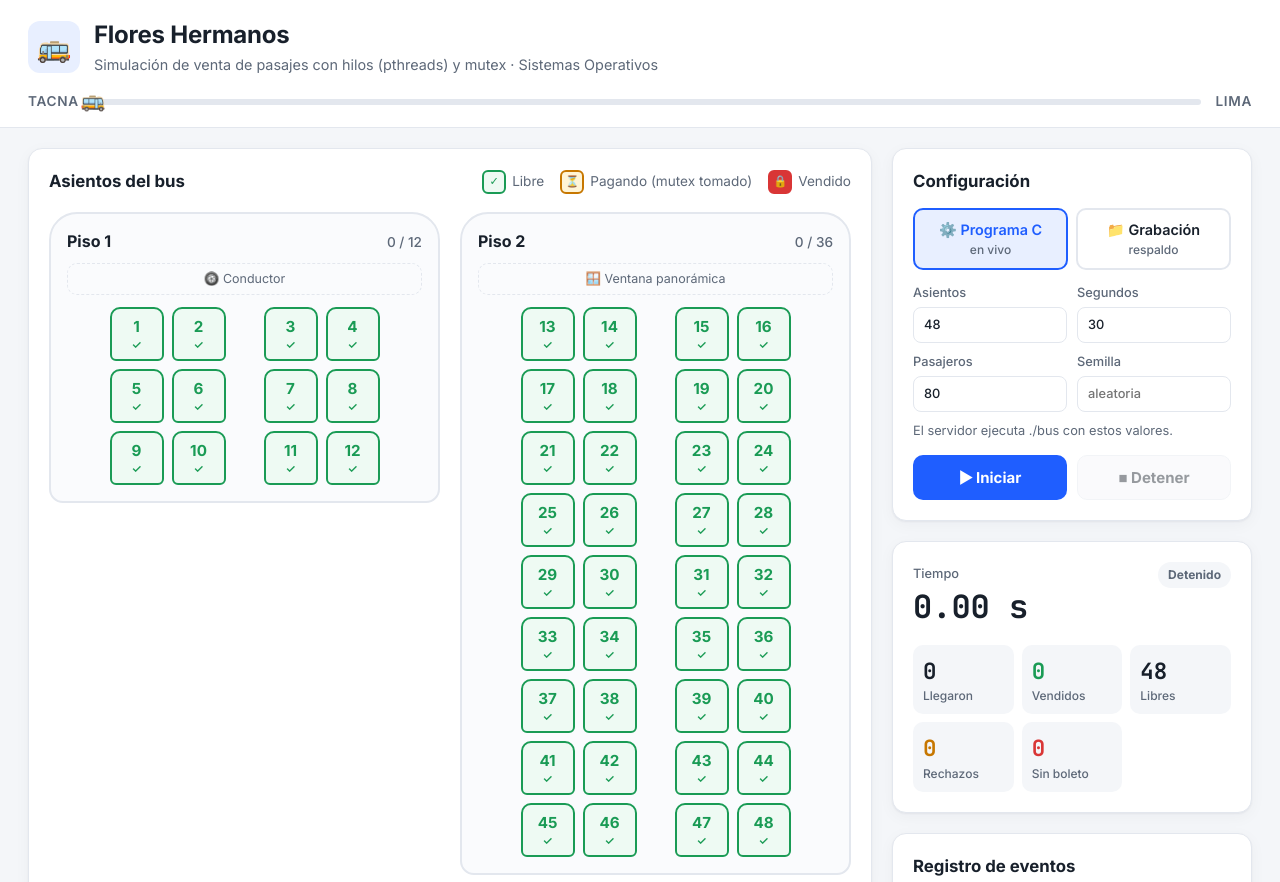
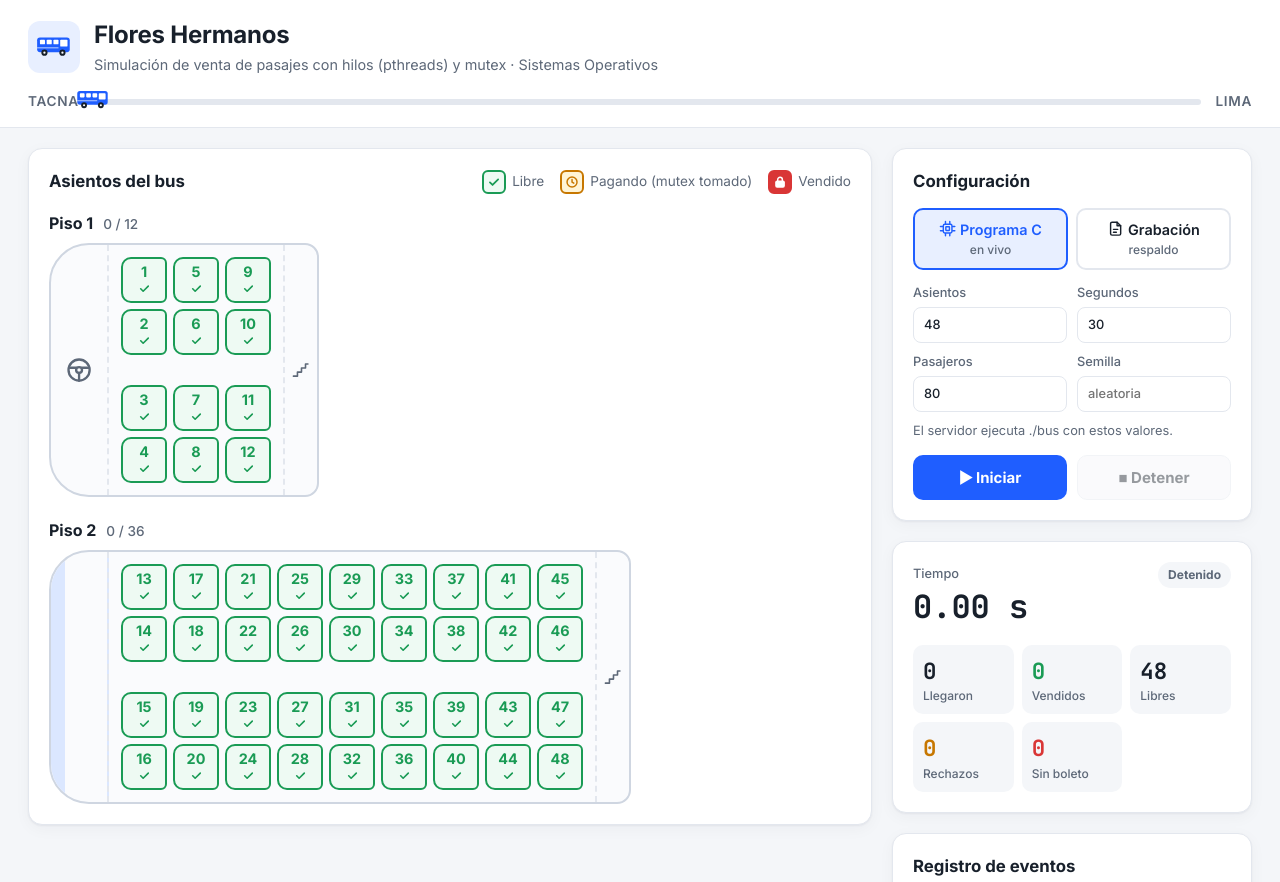
Before and after one commit to Jose-An608/bus-flores-hermanos, a website: page frontend/index.html in a window 1280 px wide. Shown: the top 882 px of the page. Drawn offline with Linux system fonts and the light colour scheme.

Commit message:
Íconos SVG en lugar de emojis y piso 1 encima del piso 2
- Íconos SVG definidos una vez en index.html y reutilizados con <use>
- Cada piso se dibuja como el bus visto desde arriba (frente a la izquierda)
- Piso 1 arriba y piso 2 abajo

```diff
--- a/frontend/app.js
+++ b/frontend/app.js
@@ -43,11 +43,11 @@ function dibujarBus(config) {
 function llenarPiso(contenedor, desde, hasta) {
   contenedor.innerHTML = '';
   for (let id = desde, posicion = 0; id <= hasta; id++, posicion++) {
-    // Después de 2 asientos va el pasillo (2 + pasillo + 2)
+    // El bus se llena columna por columna: 2 asientos, pasillo, 2 asientos
     if (posicion % 4 === 2) contenedor.appendChild(crearElemento('div', 'pasillo'));
 
     const asiento = crearElemento('div', 'asiento');
-    asiento.innerHTML = `${id}<span class="icono"></span>`;
+    asiento.innerHTML = `${id}<svg class="icono"><use href="#i-libre"/></svg>`;
     contenedor.appendChild(asiento);
     estado.asientos.set(id, asiento);
     pintarAsiento(id, 'libre');
@@ -60,14 +60,14 @@ function crearElemento(etiqueta, clase) {
   return el;
 }
 
-/* Estados posibles: 'libre', 'en-proceso', 'comprado' */
-const ICONOS = { 'libre': '✓', 'en-proceso': '⏳', 'comprado': '🔒' };
+/* Estados posibles: 'libre', 'en-proceso', 'comprado'.
+   Cada estado tiene su ícono SVG en index.html (#i-libre, #i-en-proceso, #i-comprado). */
 
 function pintarAsiento(id, nuevoEstado) {
   const asiento = estado.asientos.get(id);
   if (!asiento) return;
   asiento.className = 'asiento ' + nuevoEstado;
-  asiento.querySelector('.icono').textContent = ICONOS[nuevoEstado];
+  asiento.querySelector('.icono use').setAttribute('href', '#i-' + nuevoEstado);
   asiento.title = `Asiento ${id}: ${nuevoEstado}`;
 }
 
--- a/frontend/index.html
+++ b/frontend/index.html
@@ -10,10 +10,53 @@
 </head>
 <body>
 
+  <!-- ============ ÍCONOS SVG ============
+       Se dibujan una sola vez aquí y se reutilizan con <use href="#nombre">. -->
+  <svg width="0" height="0" style="position:absolute" aria-hidden="true">
+    <defs>
+      <!-- Bus visto de costado (logo y marcador de la ruta) -->
+      <symbol id="i-bus" viewBox="0 0 64 40">
+        <rect x="2" y="4" width="58" height="26" rx="5" fill="currentColor"/>
+        <rect x="7" y="8" width="9" height="8" rx="1.5" fill="#fff"/>
+        <rect x="19" y="8" width="9" height="8" rx="1.5" fill="#fff"/>
+        <rect x="31" y="8" width="9" height="8" rx="1.5" fill="#fff"/>
+        <rect x="43" y="8" width="13" height="12" rx="1.5" fill="#fff"/>
+        <rect x="2" y="21" width="38" height="2.5" fill="#fff" opacity=".5"/>
+        <circle cx="15" cy="31" r="5.5" fill="#18202b"/><circle cx="15" cy="31" r="2" fill="#fff"/>
+        <circle cx="47" cy="31" r="5.5" fill="#18202b"/><circle cx="47" cy="31" r="2" fill="#fff"/>
+      </symbol>
+      <!-- Estados del asiento -->
+      <symbol id="i-libre" viewBox="0 0 24 24" fill="none" stroke="currentColor" stroke-width="3" stroke-linecap="round" stroke-linejoin="round">
+        <path d="M5 12.5l4.5 4.5L19 7.5"/>
+      </symbol>
+      <symbol id="i-en-proceso" viewBox="0 0 24 24" fill="none" stroke="currentColor" stroke-width="2.5" stroke-linecap="round">
+        <circle cx="12" cy="12" r="8.5"/><path d="M12 7.5V12l3 2"/>
+      </symbol>
+      <symbol id="i-comprado" viewBox="0 0 24 24" fill="none" stroke="currentColor" stroke-width="2.5" stroke-linecap="round" stroke-linejoin="round">
+        <rect x="5" y="10.5" width="14" height="10" rx="2" fill="currentColor"/><path d="M8 10.5V8a4 4 0 0 1 8 0v2.5"/>
+      </symbol>
+      <!-- Fuentes de datos -->
+      <symbol id="i-chip" viewBox="0 0 24 24" fill="none" stroke="currentColor" stroke-width="2" stroke-linecap="round">
+        <rect x="6" y="6" width="12" height="12" rx="2"/><rect x="9.5" y="9.5" width="5" height="5" rx=".5"/>
+        <path d="M9 2v3M15 2v3M9 19v3M15 19v3M2 9h3M2 15h3M19 9h3M19 15h3"/>
+      </symbol>
+      <symbol id="i-archivo" viewBox="0 0 24 24" fill="none" stroke="currentColor" stroke-width="2" stroke-linecap="round" stroke-linejoin="round">
+        <path d="M14 3H7a2 2 0 0 0-2 2v14a2 2 0 0 0 2 2h10a2 2 0 0 0 2-2V8z"/><path d="M14 3v5h5M9 13h6M9 17h4"/>
+      </symbol>
+      <!-- Frente del bus -->
+      <symbol id="i-volante" viewBox="0 0 24 24" fill="none" stroke="currentColor" stroke-width="2" stroke-linecap="round">
+        <circle cx="12" cy="12" r="9"/><circle cx="12" cy="12" r="2.5"/><path d="M3.5 10h6M14.5 10h6M12 14.5V21"/>
+      </symbol>
+      <symbol id="i-escalera" viewBox="0 0 24 24" fill="none" stroke="currentColor" stroke-width="2" stroke-linecap="round" stroke-linejoin="round">
+        <path d="M3 20h5v-5h5v-5h5V5h3"/>
+      </symbol>
+    </defs>
+  </svg>
+
   <!-- ============ ENCABEZADO ============ -->
   <header class="encabezado">
     <div class="marca">
-      <span class="logo" aria-hidden="true">🚌</span>
+      <span class="logo"><svg class="ic-bus" aria-hidden="true"><use href="#i-bus"/></svg></span>
       <div>
         <h1>Flores Hermanos</h1>
         <p>Simulación de venta de pasajes con hilos (pthreads) y mutex · Sistemas Operativos</p>
@@ -25,7 +68,7 @@
       <span class="ciudad">Tacna</span>
       <div class="ruta-linea">
         <div id="ruta-progreso" class="ruta-progreso"></div>
-        <span id="ruta-bus" class="ruta-bus" aria-hidden="true">🚌</span>
+        <svg id="ruta-bus" class="ruta-bus" aria-hidden="true"><use href="#i-bus"/></svg>
       </div>
       <span class="ciudad">Lima</span>
     </div>
@@ -38,22 +81,32 @@
       <div class="tarjeta-titulo">
         <h2>Asientos del bus</h2>
         <ul class="leyenda">
-          <li><span class="muestra libre">✓</span> Libre</li>
-          <li><span class="muestra en-proceso">⏳</span> Pagando (mutex tomado)</li>
-          <li><span class="muestra comprado">🔒</span> Vendido</li>
+          <li><span class="muestra libre"><svg class="ic"><use href="#i-libre"/></svg></span> Libre</li>
+          <li><span class="muestra en-proceso"><svg class="ic"><use href="#i-en-proceso"/></svg></span> Pagando (mutex tomado)</li>
+          <li><span class="muestra comprado"><svg class="ic"><use href="#i-comprado"/></svg></span> Vendido</li>
         </ul>
       </div>
 
+      <!-- Cada piso se ve desde arriba: el frente del bus a la izquierda,
+           2 filas de asientos + pasillo + 2 filas. -->
       <div class="pisos">
         <div class="piso">
           <h3>Piso 1 <small id="ocupacion-piso-1">0 / 0</small></h3>
-          <div class="frente-bus">🛞 Conductor</div>
-          <div id="grid-piso-1" class="grid-asientos"></div>
+          <div class="carroceria">
+            <div class="frente-bus" title="Cabina del conductor">
+              <svg class="ic"><use href="#i-volante"/></svg>
+            </div>
+            <div id="grid-piso-1" class="grid-asientos"></div>
+            <div class="fondo-bus" title="Escalera al piso 2"><svg class="ic"><use href="#i-escalera"/></svg></div>
+          </div>
         </div>
         <div class="piso">
           <h3>Piso 2 <small id="ocupacion-piso-2">0 / 0</small></h3>
-          <div class="frente-bus">🪟 Ventana panorámica</div>
-          <div id="grid-piso-2" class="grid-asientos"></div>
+          <div class="carroceria">
+            <div class="frente-bus panoramico" title="Ventana panorámica"></div>
+            <div id="grid-piso-2" class="grid-asientos"></div>
+            <div class="fondo-bus" title="Escalera al piso 1"><svg class="ic"><use href="#i-escalera"/></svg></div>
+          </div>
         </div>
       </div>
     </section>
@@ -68,11 +121,11 @@
         <div class="selector-fuente" role="radiogroup" aria-label="Origen de los datos">
           <label>
             <input type="radio" name="fuente" value="envivo" checked>
-            <span>⚙️ Programa C <small>en vivo</small></span>
+            <span><svg class="ic"><use href="#i-chip"/></svg> Programa C <small>en vivo</small></span>
           </label>
           <label>
             <input type="radio" name="fuente" value="grabacion">
-            <span>📁 Grabación <small>respaldo</small></span>
+            <span><svg class="ic"><use href="#i-archivo"/></svg> Grabación <small>respaldo</small></span>
           </label>
         </div>
 
--- a/frontend/style.css
+++ b/frontend/style.css
@@ -45,12 +45,16 @@ h2 { font-size: 1.05rem; font-weight: 700; }
 }
 .marca { display: flex; align-items: center; gap: 14px; }
 .logo {
-  font-size: 1.8rem;
   background: var(--primario-suave);
+  color: var(--primario);
   border-radius: 12px;
   width: 52px; height: 52px;
   display: grid; place-items: center;
 }
+.ic-bus { width: 36px; height: 23px; }
+
+/* Íconos SVG: toman el color del texto que los rodea */
+.ic { width: 1.1em; height: 1.1em; vertical-align: -0.18em; flex-shrink: 0; }
 .marca h1 { font-size: 1.5rem; letter-spacing: -.01em; }
 .marca p { margin: 2px 0 0; color: var(--texto-suave); font-size: .9rem; }
 
@@ -60,8 +64,9 @@ h2 { font-size: 1.05rem; font-weight: 700; }
 .ruta-progreso { height: 100%; width: 0; background: var(--primario); border-radius: 99px; transition: width .3s linear; }
 .ruta-bus {
   position: absolute; top: 50%; left: 0;
-  transform: translate(-50%, -55%) scaleX(-1);
-  font-size: 1.3rem;
+  width: 34px; height: 21px;
+  color: var(--primario);
+  transform: translate(-50%, -62%);
   transition: left .3s linear;
 }
 
@@ -90,35 +95,58 @@ h2 { font-size: 1.05rem; font-weight: 700; }
 /* ---------- Leyenda ---------- */
 .leyenda { list-style: none; display: flex; flex-wrap: wrap; gap: 16px; margin: 0; padding: 0; font-size: .85rem; color: var(--texto-suave); }
 .leyenda li { display: flex; align-items: center; gap: 6px; }
-.muestra { width: 24px; height: 24px; border-radius: 6px; display: grid; place-items: center; font-size: .7rem; border: 2px solid; }
+.muestra { width: 24px; height: 24px; border-radius: 6px; display: grid; place-items: center; font-size: .8rem; border: 2px solid; animation: none; }
 
-/* ---------- Pisos y asientos ---------- */
-.pisos { display: grid; grid-template-columns: repeat(auto-fit, minmax(300px, 1fr)); gap: 20px; align-items: start; }
-.piso {
-  border: 2px solid var(--borde);
-  border-radius: 28px 28px 14px 14px;
-  padding: 16px;
+/* ---------- Pisos y asientos ----------
+   Piso 1 arriba y piso 2 abajo. Cada piso es el bus visto desde arriba:
+   frente a la izquierda, asientos en columnas (2 + pasillo + 2). */
+.pisos { display: flex; flex-direction: column; gap: 22px; min-width: 0; }
+.piso h3 { display: flex; gap: 10px; align-items: baseline; font-size: 1rem; margin-bottom: 8px; }
+.piso h3 small { font-weight: 500; color: var(--texto-suave); font-size: .85rem; }
+
+.carroceria {
+  display: flex; align-items: stretch;
+  width: max-content; max-width: 100%;
+  overflow-x: auto;
+  border: 2px solid #cfd6e1;
+  border-radius: 40px 14px 14px 40px;     /* frente redondeado */
   background: #fafbfd;
 }
-.piso h3 { display: flex; justify-content: space-between; align-items: baseline; font-size: 1rem; margin-bottom: 10px; }
-.piso h3 small { font-weight: 500; color: var(--texto-suave); font-size: .85rem; }
 .frente-bus {
-  text-align: center; font-size: .78rem; color: var(--texto-suave);
-  border: 1px dashed var(--borde); border-radius: 10px; padding: 6px; margin-bottom: 12px;
+  width: 58px; flex-shrink: 0;
+  display: grid; place-items: center;
+  border-right: 2px dashed var(--borde);
+  color: var(--texto-suave); font-size: 1.6rem;
+}
+/* Piso 2: parabrisas panorámico */
+.frente-bus.panoramico {
+  background: linear-gradient(90deg, #dbe7ff 0 14px, transparent 14px);
+}
+.fondo-bus {
+  width: 34px; flex-shrink: 0;
+  display: grid; place-items: center;
+  border-left: 2px dashed var(--borde);
+  color: var(--texto-suave); font-size: 1.1rem;
 }
 
-/* 4 asientos por fila: 2 + pasillo + 2 */
-.grid-asientos { display: grid; grid-template-columns: repeat(2, 54px) 22px repeat(2, 54px); gap: 8px; justify-content: center; }
+.grid-asientos {
+  display: grid;
+  grid-template-rows: 46px 46px 18px 46px 46px;   /* fila, fila, PASILLO, fila, fila */
+  grid-auto-flow: column;
+  grid-auto-columns: 46px;
+  gap: 6px;
+  padding: 12px;
+}
+.pasillo { width: 100%; }
 
 .asiento {
-  height: 54px;
-  border-radius: 10px 10px 6px 6px;
+  border-radius: 10px 6px 6px 10px;   /* respaldo hacia el frente */
   border: 2px solid;
   display: flex; flex-direction: column; align-items: center; justify-content: center;
-  font-weight: 700; font-size: .95rem;
+  font-weight: 700; font-size: .9rem; line-height: 1;
   transition: background-color .2s, color .2s, border-color .2s;
 }
-.asiento .icono { font-size: .7rem; line-height: 1; margin-top: 2px; }
+.asiento .icono { width: 13px; height: 13px; margin-top: 3px; }
 
 .libre      { background: var(--libre-fondo);   border-color: var(--libre);   color: var(--libre); }
 .en-proceso { background: var(--proceso-fondo); border-color: var(--proceso); color: var(--proceso); animation: pulso 1s ease-in-out infinite; }
@@ -139,6 +167,7 @@ h2 { font-size: 1.05rem; font-weight: 700; }
   padding: 10px 6px; border-radius: 10px; border: 2px solid var(--borde);
   font-weight: 600; font-size: .9rem;
 }
+.selector-fuente .ic { width: 1.2em; height: 1.2em; }
 .selector-fuente small { display: block; font-weight: 500; color: var(--texto-suave); font-size: .75rem; }
 .selector-fuente input:checked + span { border-color: var(--primario); background: var(--primario-suave); color: var(--primario); }
 .selector-fuente input:focus-visible + span { outline: 3px solid var(--primario); outline-offset: 2px; }
@@ -211,11 +240,10 @@ h2 { font-size: 1.05rem; font-weight: 700; }
 
 /* ---------- Pantallas pequeñas ---------- */
 @media (max-width: 1100px) {
-  .contenido { grid-template-columns: 1fr; }
+  .contenido { grid-template-columns: minmax(0, 1fr); }
 }
 @media (max-width: 700px) {
   .encabezado, .contenido { padding-left: 16px; padding-right: 16px; }
-  .pisos { grid-template-columns: 1fr; }
   .resumen-numeros { grid-template-columns: repeat(2, 1fr); }
 }
 .modal .acciones { grid-template-columns: 1fr; }
```
